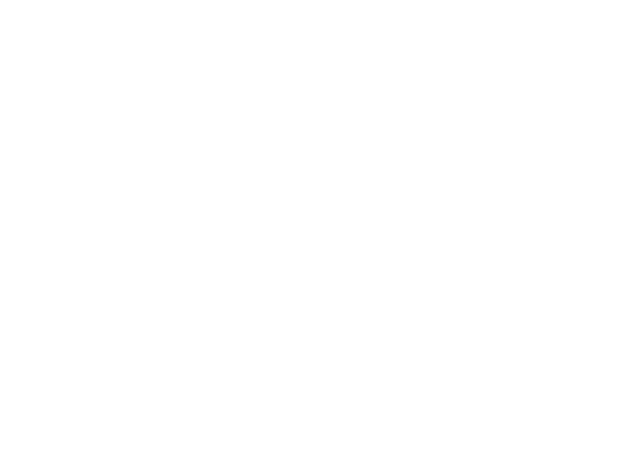
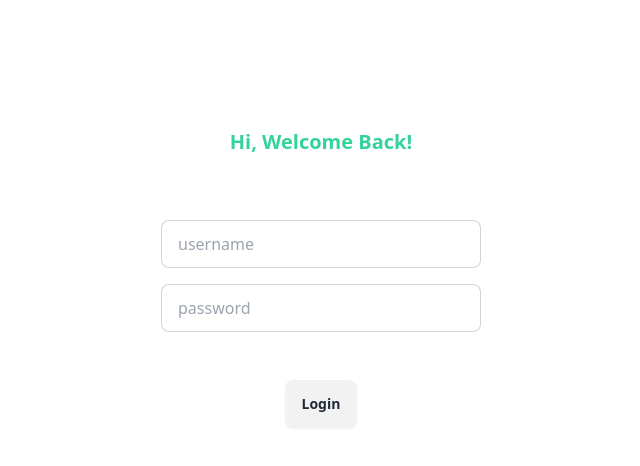
Before and after one commit to dewisekar00/project_ecommerce, a React (Vite) app: page /login in a window 1280 px wide. Before the commit this address had no page. Shown: the top 466 px of the page, without its empty margins (319-959 px from the left). Built offline with nearby package versions, Linux system fonts and the light colour scheme.

Commit message:
feat: Developed login/auth feature and refined UI

```diff
--- a/src/App.jsx
+++ b/src/App.jsx
@@ -3,6 +3,7 @@ import "./App.css";
 import Homepage from "./pages/Homepage";
 import DetailProduct from "./pages/DetailProduct";
 import ProductCart from "./pages/ProductCart";
+import Login from "./components/Login";
 
 function App() {
   return (
@@ -12,14 +13,9 @@ function App() {
           <Route path="/" element={<Homepage />} />
           <Route path="/detail-product/:id" element={<DetailProduct />} />
           <Route path="/cart" element={<ProductCart />} />
+          <Route path="/login" element={<Login />} />
         </Routes>
       </BrowserRouter>
-
-      {/* <footer className="footer footer-center p-4 bg-base-300 text-base-content mt-16">
-        <aside>
-          <p>Copyright © 2024 - All right reserved by nanamint</p>
-        </aside>
-      </footer> */}
     </>
   );
 }
--- /dev/null
+++ b/src/components/Login.jsx
@@ -0,0 +1,89 @@
+import React, { useState } from "react";
+import { useDispatch, useSelector } from "react-redux";
+import { useNavigate } from "react-router-dom";
+import { loginUser } from "../config/redux/Slice/authSlice";
+const Login = () => {
+  const [username, setUsername] = useState("");
+  const [password, setPassword] = useState("");
+  const [errorMessage, setErrorMessage] = useState("");
+
+  const dispatch = useDispatch();
+  const navigate = useNavigate();
+  const { loading, message } = useSelector((state) => state.auth);
+
+  const handleSubmit = (event) => {
+    event.preventDefault();
+
+    if (!username || !password) {
+      setErrorMessage("Masukan username dan password");
+      return;
+    }
+    setErrorMessage("");
+
+    let userCredential = {
+      username,
+      password,
+    };
+
+    dispatch(loginUser(userCredential))
+      .then((result) => {
+        if (result.payload && result.payload.token) {
+          navigate("/");
+        }
+      })
+      .catch((error) => {
+        console.error("login failed", error);
+        alert("Terjadi kesalahan saat login. Silakan coba lagi nanti.");
+      });
+  };
+
+  return (
+    <>
+      <div className="  items-center mt-32">
+        <h1 className=" text-center text-green-400 font-bold mb-4 text-xl">
+          Hi, Welcome Back!
+        </h1>
+        <form
+          onSubmit={handleSubmit}
+          className="flex flex-col gap-4 mt-16 items-center "
+        >
+          <input
+            type="text"
+            placeholder="username"
+            className="input input-bordered w-full max-w-xs"
+            value={username}
+            onChange={(event) => setUsername(event.target.value)}
+          />
+          <input
+            type="password"
+            placeholder="password"
+            className="input input-bordered w-full max-w-xs"
+            value={password}
+            onChange={(event) => setPassword(event.target.value)}
+          />
+          {errorMessage && (
+            <p className="text-center text-sm text-red-400">{errorMessage}</p>
+          )}
+          {message && !loading && (
+            <p className="text-center text-sm text-red-400">
+              Login gagal. Periksa kembali username dan password.
+            </p>
+          )}
+          <button
+            type="submit"
+            className="btn border font-bold text-lg bg-white text-green-400 border-green-400 px-32 rounded-xl mt-8 hover:bg-green-400 hover:text-white"
+          >
+            Login
+          </button>
+        </form>
+        {loading && (
+          <div className="flex justify-center items-center mt-8">
+            <span className="loading loading-spinner loading-lg"></span>
+          </div>
+        )}
+      </div>
+    </>
+  );
+};
+
+export default Login;
--- a/src/components/Navbar.jsx
+++ b/src/components/Navbar.jsx
@@ -11,6 +11,15 @@ const Navbar = () => {
   const handleToCart = () => {
     navigate("/cart");
   };
+  const token = localStorage.getItem("token");
+  const handleLogOut = () => {
+    localStorage.removeItem("token");
+    navigate("/login");
+  };
+  const handleLogin = () => {
+    navigate("/login");
+  };
+
   return (
     <div className="navbar bg-base-100 sticky top-0 z-40 md:px-8">
       <div className="flex-1">
@@ -50,7 +59,9 @@ const Navbar = () => {
           >
             <div className="card-body">
               <span className="font-bold text-lg">{totalItems} Items</span>
-              <span className="text-green-700">Subtotal: ${totalPrice.toFixed(2)}</span>
+              <span className="text-green-700">
+                Subtotal: ${totalPrice.toFixed(2)}
+              </span>
               <div className="card-actions">
                 <button
                   className="btn bg-green-300 text-white btn-block"
@@ -81,16 +92,17 @@ const Navbar = () => {
             className="menu menu-sm dropdown-content mt-3 z-[1] p-2 shadow bg-base-100 rounded-box w-52"
           >
             <li>
-              <a className="justify-between">
-                Profile
-                <span className="badge">New</span>
-              </a>
+              <a className="justify-between">Profile</a>
             </li>
             <li>
               <a>Settings</a>
             </li>
             <li>
-              <a>Logout</a>
+              {token ? (
+                <a onClick={handleLogOut}>Logout</a>
+              ) : (
+                <a onClick={handleLogin}>Login</a>
+              )}
             </li>
           </ul>
         </div>
--- a/src/components/ProductCard.jsx
+++ b/src/components/ProductCard.jsx
@@ -5,24 +5,31 @@ import { fetchDetailProduct } from "../config/redux/Slice/detailProduct";
 
 import { useDispatch, useSelector } from "react-redux";
 
-
 const ProductCard = (props) => {
   const { id, image, title, price } = props;
   const dispatch = useDispatch();
   const products = useSelector((state) => state.addCart.addCart);
 
   const handleAddToCart = () => {
-    // Cek apakah produk sudah ada di keranjang belanja
-    const isProductExist = products.some((product) => product.id === id);
-    if (isProductExist) {
-      document.getElementById("my_modal_1").showModal();
+    const token = localStorage.getItem("token");
+    if (!token) {
+      // Jika pengguna belum login, tampilkan pesan atau arahkan ke halaman login
+      document.getElementById("my_modal_2").showModal();
     } else {
-      // Jika belum ada, tambahkan produk ke keranjang belanja
-      dispatch(fetchAddCart(id));
+      // Jika pengguna sudah login, cek apakah produk sudah ada di keranjang belanja
+      const isProductExist = products.some((product) => product.id === id);
+      if (isProductExist) {
+        document.getElementById("my_modal_1").showModal();
+      } else {
+        // Jika belum ada, tambahkan produk ke keranjang belanja
+        dispatch(fetchAddCart(id));
+      }
     }
   };
-
   const navigate = useNavigate();
+  const handleToLogin = () => {
+    navigate("/login");
+  };
 
   const toDetailProduct = () => {
     navigate(`/detail-product/${id}`);
@@ -57,13 +64,11 @@ const ProductCard = (props) => {
           </div>
           <div className="flex justify-end ">
             <button
-              className="btn bg-green-400 text-white text-xs btn-sm"
+              className="btn border bg-white text-green-400 border-green-400 rounded-full  text-xs btn-sm hover:bg-green-400 hover:text-white"
               onClick={handleAddToCart}
             >
               Add to cart
             </button>
-
-
 
             <dialog id="my_modal_1" className="modal">
               <div className="modal-box">
@@ -83,6 +88,25 @@ const ProductCard = (props) => {
                 </div>
               </div>
             </dialog>
+
+            <dialog id="my_modal_2" className="modal">
+              <div className="modal-box">
+                <h3 className="font-bold text-lg">message</h3>
+                <p className="py-4">Kamu belum login nih,login dulu yuk!</p>
+                <div className="modal-action">
+                  <form method="dialog">
+                    {/* if there is a button in form, it will close the modal */}
+                    <button className="btn">close</button>
+                    <button
+                      className="btn bg-green-300   mx-4"
+                      onClick={handleToLogin}
+                    >
+                      login
+                    </button>
+                  </form>
+                </div>
+              </div>
+            </dialog>
           </div>
         </div>
       </div>
--- /dev/null
+++ b/src/config/redux/Slice/authSlice.js
@@ -0,0 +1,52 @@
+import { createAsyncThunk, createSlice } from "@reduxjs/toolkit";
+import axios from "axios";
+
+
+export const loginUser = createAsyncThunk(
+  "auth/loginUser",
+  async (userCredential) => {
+    try {
+      const request = await axios.post(
+        "https://dummyjson.com/auth/login",
+        userCredential
+      );
+      const response = await request.data;
+      localStorage.setItem("token", response.token);
+      console.log("data:", response);
+      console.log("token:", response.token);
+      return response;
+    } catch (error) {
+      console.error("Error during login:", error);
+      throw error;
+    }
+  }
+);
+
+const authSlice = createSlice({
+  name: "auth",
+  initialState: {
+    loading: false,
+    user: null,
+    message: null,
+  },
+  extraReducers: (builder) => {
+    builder
+      .addCase(loginUser.pending, (state) => {
+        state.loading = true;
+        state.user = null;
+      })
+      .addCase(loginUser.fulfilled, (state, action) => {
+        state.loading = false;
+        state.user = action.payload;
+        state.message = action.payload.message;
+      })
+      .addCase(loginUser.rejected, (state, action) => {
+        state.loading = false;
+        state.message = action.error
+          ? action.error.message
+          : "Terjadi kesalahan saat login. Silakan coba lagi nanti.";
+      });
+  },
+});
+
+export default authSlice.reducer;
--- a/src/pages/DetailProduct.jsx
+++ b/src/pages/DetailProduct.jsx
@@ -3,6 +3,7 @@ import { useDispatch, useSelector } from "react-redux";
 import { useNavigate, useParams } from "react-router-dom";
 import { fetchAddCart } from "../config/redux/Slice/addCart";
 import { fetchDetailProduct } from "../config/redux/Slice/detailProduct";
+
 const DetailProduct = () => {
   const navigate = useNavigate();
   const dispatch = useDispatch();
@@ -17,6 +18,7 @@ const DetailProduct = () => {
 useEffect(() => {
   dispatch(fetchDetailProduct(id))
 }, [dispatch, id])
+
   const handleBack = () => {
     navigate("/");
   };
@@ -26,7 +28,12 @@ useEffect(() => {
 
 
   const handleAddToCart = () => {
-    // Cek apakah produk sudah ada di keranjang belanja
+    const token = localStorage.getItem("token");
+    if (!token) {
+      document.getElementById("my_modal_3").showModal();
+
+    }else {
+          // Cek apakah produk sudah ada di keranjang belanja
     const isProductExist = products.some((product) => product.id === detailProduct.id);
     if (isProductExist) {
       document.getElementById("my_modal_2").showModal();
@@ -35,10 +42,14 @@ useEffect(() => {
       dispatch(fetchAddCart(detailProduct.id));
       document.getElementById("my_modal_1").showModal();
     }
+    }
+
   };
 
+  const handleToLogin = () => {
+    navigate("/login");
+  }
 
-  // Menampilkan loading saat status adalah "loading"
   if (status === "loading") {
     return (
       <div className="flex justify-center items-center h-screen">
@@ -47,7 +58,7 @@ useEffect(() => {
     );
   }
 
-  // Menampilkan detail produk jika sudah tersedia
+
   return (
     <>
       <div className="p-8 ">
@@ -103,7 +114,6 @@ useEffect(() => {
                 </div>
               </div>
             </dialog>
-
             <dialog id="my_modal_2" className="modal">
               <div className="modal-box">
                 <h3 className="font-bold text-lg">message</h3>
@@ -122,6 +132,24 @@ useEffect(() => {
                 </div>
               </div>
             </dialog>
+            <dialog id="my_modal_3" className="modal">
+              <div className="modal-box">
+                <h3 className="font-bold text-lg">message</h3>
+                <p className="py-4">Kamu belum login nih,login dulu yuk!</p>
+                <div className="modal-action">
+                  <form method="dialog">
+                    {/* if there is a button in form, it will close the modal */}
+                    <button className="btn">close</button>
+                    <button
+                      className="btn bg-green-300   mx-4"
+                      onClick={handleToLogin}
+                    >
+                     login
+                    </button>
+                  </form>
+                </div>
+              </div>
+            </dialog>
           </div>
         </div>
       </div>
--- a/src/pages/Homepage.jsx
+++ b/src/pages/Homepage.jsx
@@ -8,6 +8,7 @@ import { fetchAddCart } from "../config/redux/Slice/addCart";
 import NavMobile from "../components/NavMobile";
 import { useDispatch, useSelector } from "react-redux";
 import { fetchDetailProduct } from "../config/redux/Slice/detailProduct";
+
 
 const Homepage = () => {
   const dispatch = useDispatch();
```
Also changed, not shown: src/config/redux/store.js (+10 -8 lines), note.txt.
